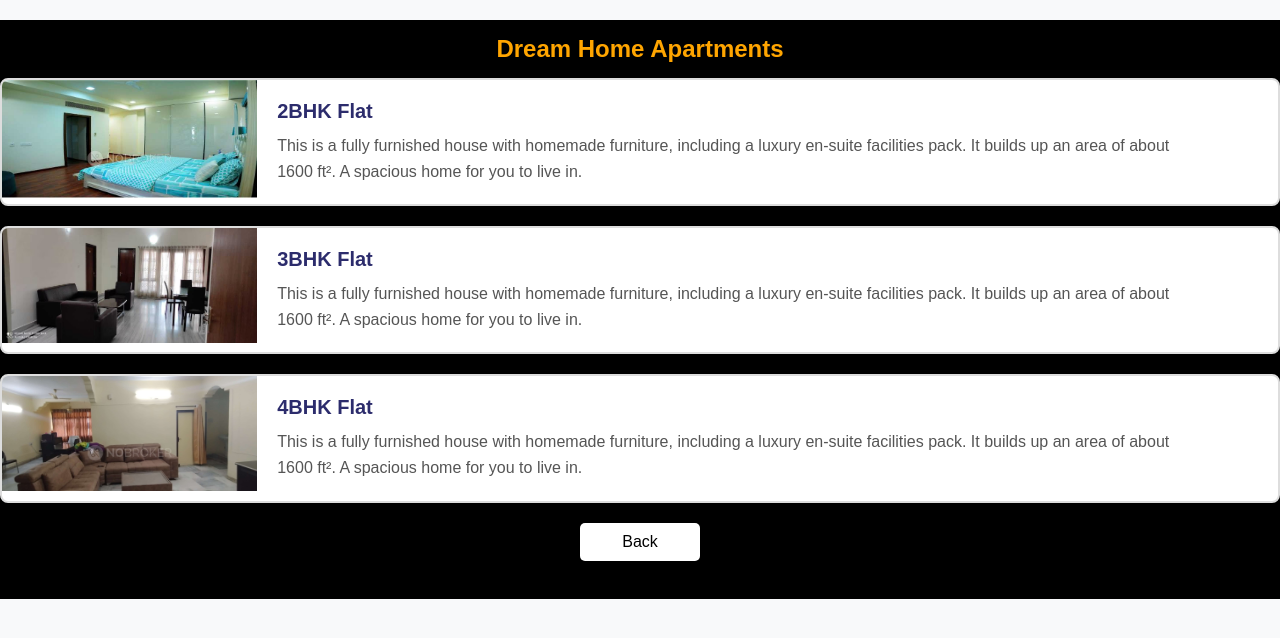
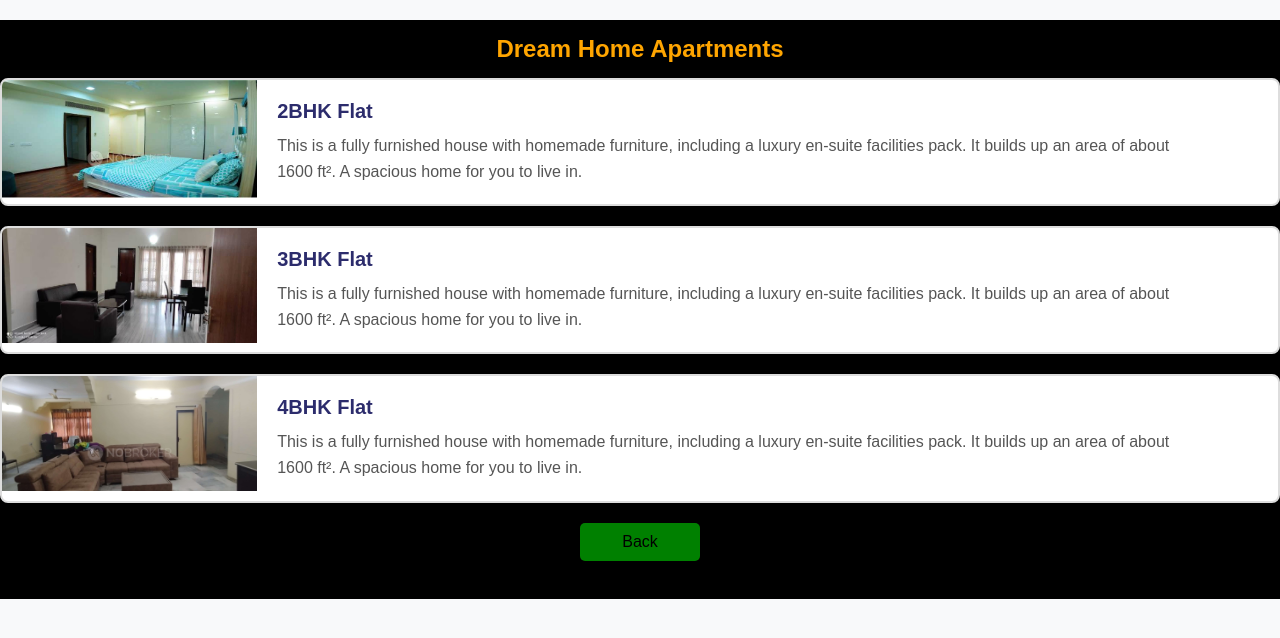
Before and after one commit to pavani1002/Dream_Home_Apartments, a plain HTML site: page nextpage.html in a window 1280 px wide. In both pictures the pointer is over the link "Back". Drawn offline with Linux system fonts and the light colour scheme.

Commit message:
change commit

```diff
--- a/nextpage.html
+++ b/nextpage.html
@@ -71,7 +71,7 @@
             text-decoration: none;
         }
         .back:hover {
-            background-color:white;
+            background-color:green;
         }
     </style>
 </head>
```
Also changed, not shown: index.html (+1 -1 lines).
